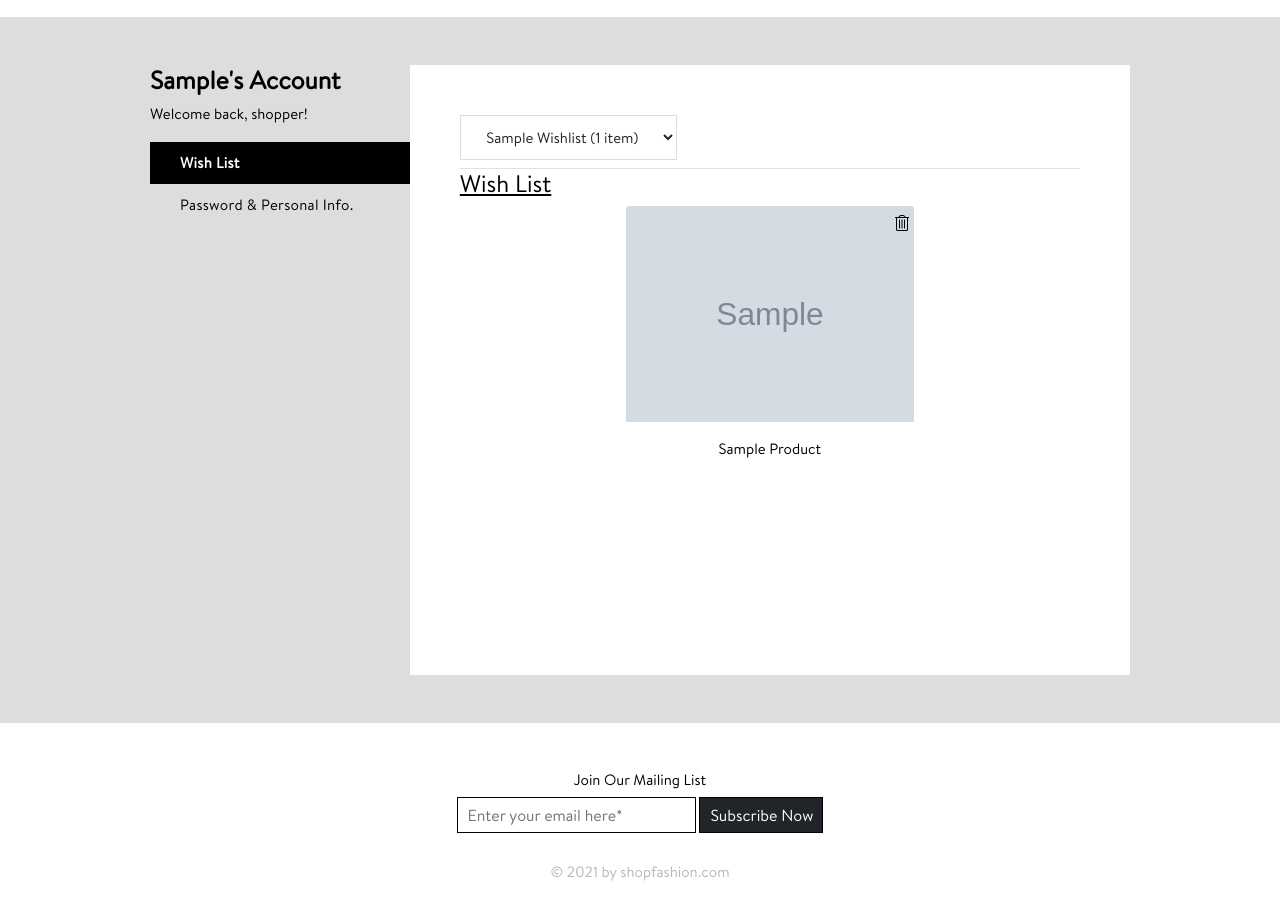
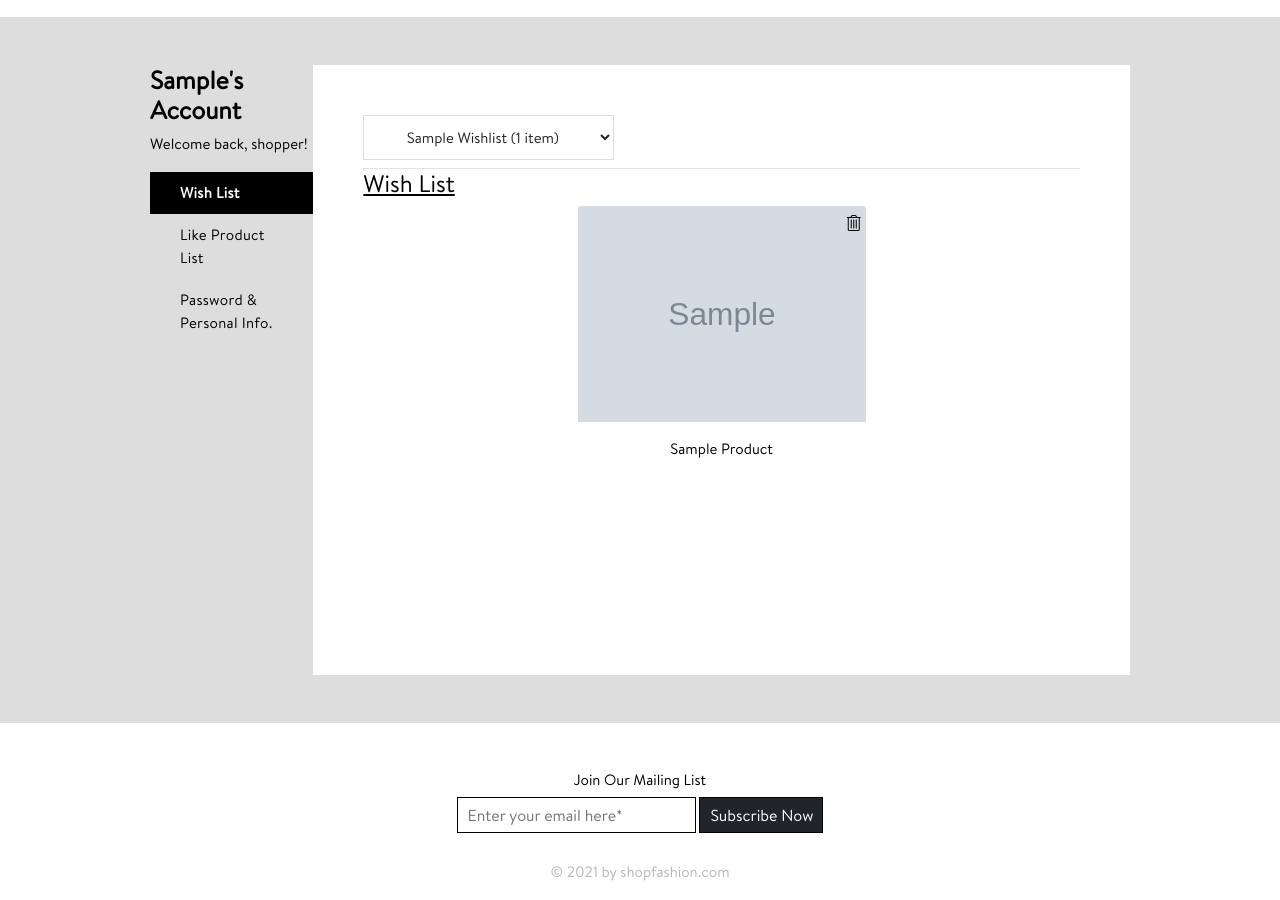
Before and after one commit to priteshtagline/shop-fashion, a Django app: page /profile/ in a window 1280 px wide. Shown: the part 63-963 px from the top of the page. Run offline with Django 3.2, Linux system fonts and the light colour scheme; a user stored in the database is signed in; tables that the repository leaves empty hold one stand-in row (values such as "Sample post"); grey boxes marked "Sample" are stand-in pictures; some libraries are stand-ins or nearby versions.

Commit message:
customer like product diaplay in customer profile section

```diff
--- a/static/css/media.css
+++ b/static/css/media.css
@@ -1,3 +1,9 @@
+@media screen and (max-width: 1199px){
+    .left{
+        width: 30%;
+    }
+}
+
 @media screen and (max-width: 1170px) {
 
     .user-page,
--- a/static/css/style.css
+++ b/static/css/style.css
@@ -722,6 +722,10 @@ select {
     width: 100%;
 }
 
+.left{
+    width: 20%;
+}
+
 .right {
     width: 100%;
 }
--- a/users/templates/profile.html
+++ b/users/templates/profile.html
@@ -17,6 +17,10 @@
                 <li class="nav-item w-100">
                     <a class="nav-link active" id="pills-wish-tab" data-toggle="pill" href="#wish-list" role="tab"
                         aria-controls="wish-list" aria-selected="true">Wish List</a>
+                </li>
+                <li class="nav-item w-100">
+                    <a class="nav-link" id="pills-like-tab" data-toggle="pill" href="#like-list" role="tab"
+                        aria-controls="like-list" aria-selected="false">Like Product List</a>
                 </li>
                 <li class="nav-item w-100">
                     <a class="nav-link" id="pills-profile-tab" data-toggle="pill" href="#personal-info" role="tab"
@@ -60,6 +64,41 @@
                                                         <div class="card-body">
                                                             <a class="position-absolute remove-whishlist" value="{{wishlist_product.id}}"><i class="fal fa-trash-alt"></i></a>
                                                             <p class="card-text text-center">{{ wishlist_product.product.title|title }}
+                                                            </p>
+                                                        </div>
+                                                    </div>
+                                                </a>
+                                            </li>
+                                            {% endfor %}
+
+                                        </ul>
+                                    </div>
+                                </div>
+                            </div>
+                        </div>
+                    </div>
+
+
+                    <div class="tab-pane fade" id="like-list" role="tabpanel"
+                        aria-labelledby="pills-like-tab">
+                        <div class="row">
+                            <div class="col-md-12">
+                                <div class="fetures-tab-content p-engement-fetures align-items-baseline">
+                                    <div class="wish-list-selector d-flex border-bottom">
+                                        <h4>Like Product List</h4>
+                                    </div>
+
+                                    <div class="wishlist-products pt-1">
+                                        <ul class="product-list d-flex justify-content-evenly">
+
+                                            {% for like_product in user.like_product.all %}
+                                            <li>
+                                                <a href="{% url 'website:product' like_product.title|slugify like_product.id %}" target="_blank">
+                                                    <div class="card position-relative" style="width: 18rem;">
+                                                        <img src="{{like_product.image1.url}}"
+                                                            class="card-img-top" alt="{{like_product.image1.url}}">
+                                                        <div class="card-body">
+                                                            <p class="card-text text-center">{{ like_product.title|title }}
                                                             </p>
                                                         </div>
                                                     </div>
```
